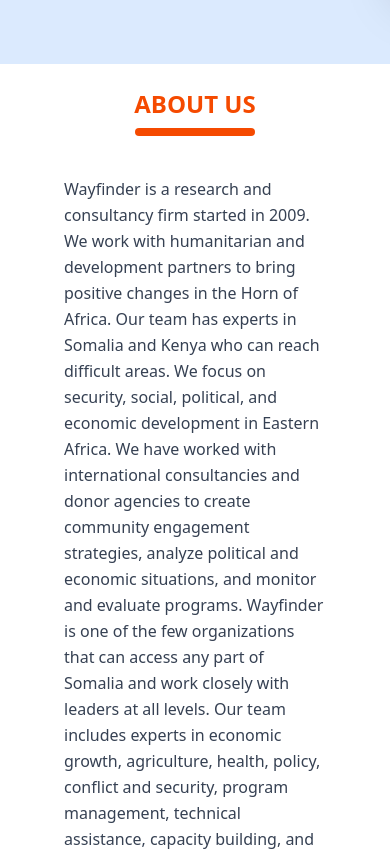
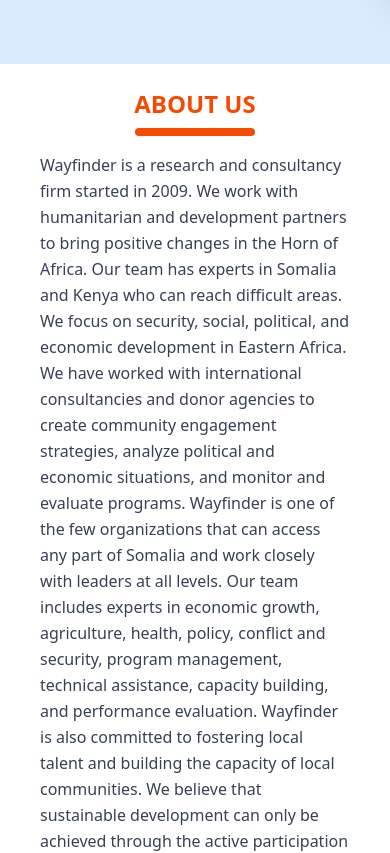
Before and after one commit to Sharon-Kairu/Wayfinder, a Next.js app: page / in a window 390 px wide. Shown: the part 860-1713 px from the top of the page. Built offline with nearby package versions, Linux system fonts and the light colour scheme.

Commit message:
About Us padding and Do bottom

```diff
--- a/app/components/about/About.tsx
+++ b/app/components/about/About.tsx
@@ -8,7 +8,7 @@
         <h1  className='text-orange-600 font-bold text-2xl'>ABOUT US</h1>
         <div className='h-2 w-30 bg-orange-600 rounded-xl'></div>
       </div>
-      <div className="bg-white p-10 flex flex-col justify-center">
+      <div className="bg-white p-4 md:p-10 flex flex-col justify-center">
         <p className="text-gray-700 text-base md:text-lg leading-relaxed">
             Wayfinder is a research and consultancy firm started in 2009. We work with
             humanitarian and development partners to bring positive changes in the Horn of
--- a/app/components/do/Do.tsx
+++ b/app/components/do/Do.tsx
@@ -52,7 +52,7 @@
     }
   ];
   return (
-     <div id="do" className="flex flex-col justify-center items-center bg-white mt-6 gap-8">
+     <div id="do" className="flex flex-col justify-center items-center bg-white mt-6 mb-6 p-4 gap-8">
       <h1 className="text-blue-900 font-bold text-3xl mt-5 mb-4 text-center">WHAT WE DO</h1>
       <div className="w-full max-w-6xl grid grid-cols-1 md:grid-cols-2 gap-8 ">
         {activities.map((activity) => (
```
